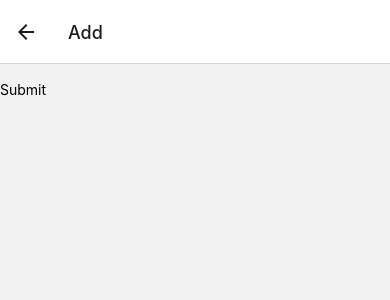
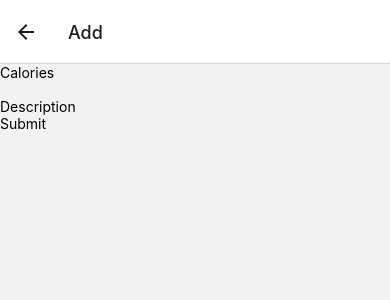
Before and after one commit to victorzwu/Assignment2, a React Native app: screen /Add in a window 390 px wide. Shown: the top 300 px of the page. Built offline with nearby package versions, Linux system fonts and the light colour scheme; no server answers; the database is empty.

Commit message:
add alert to submit if invalid input in AddAnEntry

```diff
--- a/App.js
+++ b/App.js
@@ -38,9 +38,8 @@ export default function App() {
   const [entries, setEntries] = useState([]);
 
   function addEntry(calories, text) {
-    console.log('worked')
-    // let entry = { calories: calories, text: text };
-    // writeToDB(entry);
+    let entry = { calories: calories, text: text };
+    writeToDB(entry);
   }
 
   return (
--- a/screens/AddAnEntry.js
+++ b/screens/AddAnEntry.js
@@ -1,4 +1,4 @@
-import { View, Text, TextInput, Pressable} from 'react-native'
+import { View, Text, TextInput, Pressable, Alert} from 'react-native'
 import { useState } from 'react';
 import React from 'react'
 
@@ -7,10 +7,25 @@ export default function AddAnEntry({addEntry}) {
     const [validText, setValidText] = useState(false);
     const [calories, setCalories] = useState("");
     const [text, setText] = useState("");
+
+    function changedCalories(change)
+    {
+
+    }
+
+
+
   return (
     <View>
-      <TextInput />
-      <Pressable onPress = {()=> addEntry(calories, text)}><Text>Submit</Text></Pressable>
+    <Text >Calories</Text>
+    <TextInput
+              value={calories}
+              onChangeText={(change) => {
+                changedCalories(change);
+              }}
+            />
+      <Text >Description</Text>
+      <Pressable onPress = {()=> validCalories && validText ? addEntry(calories, text): Alert.alert("Invalid input", "Please check your input values")}><Text>Submit</Text></Pressable>
     </View>
   )
 }
```
